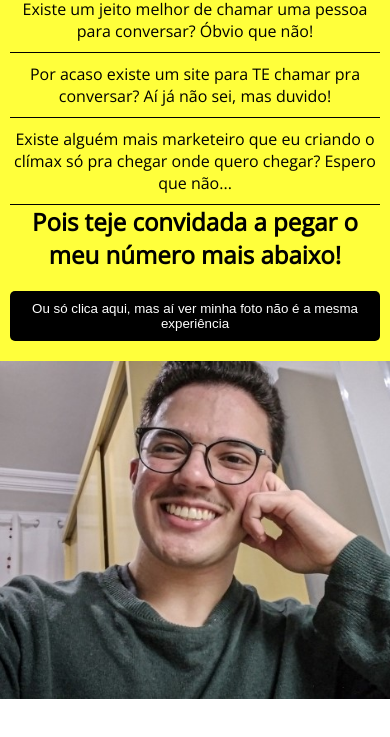
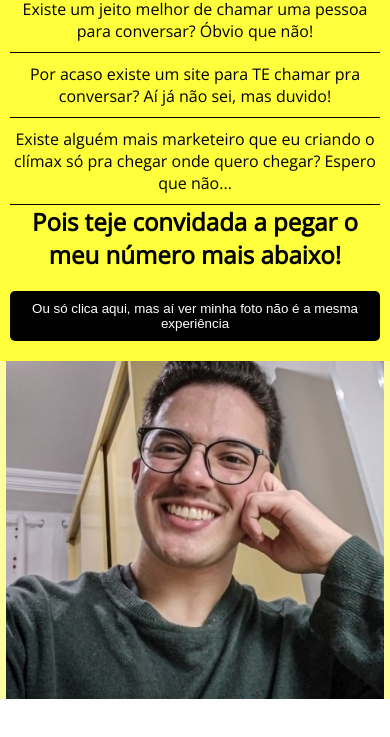
Before and after one commit to o-Patrick/oi-bianca, a plain HTML site: page index.html in a window 390 px wide. Shown: the part 55-792 px from the top of the page. Drawn offline with nearby package versions, Linux system fonts and the light colour scheme.

Commit message:
correcao imagem e cor de fundo imagem

```diff
--- a/index.html
+++ b/index.html
@@ -28,10 +28,12 @@
       </a>
     </section>
 
-    <picture class="containerFotos">
-      <source media="(max-width: 800px)" srcset="img/patrick-p.jpg" type="image/jpg">
-      <img src="img/patrick-g.jpg" alt="Patrick" class="fotoGrande">
-    </picture>
+    <div class="fundoFoto">
+      <picture class="containerFotos">
+        <source media="(max-width: 800px)" srcset="img/patrick-p.jpg" type="image/jpg">
+        <img src="img/patrick-g.jpg" alt="Patrick" class="fotoGrande">
+      </picture>
+    </div>
 
     <section class="cta" id="cta">
       <p>Também é óbvio que não tem nada escrito depois da foto, o botão era só pra... Enfim... Você entendeu</p>
--- a/style.css
+++ b/style.css
@@ -34,7 +34,9 @@ header {
   padding-bottom: 10px;
   border-bottom: 1px solid black;
 }
-
+.fundoFoto {
+  background-color: #fdfd81c4;
+}
 button {
   background-color: black;
   color: white;
@@ -57,11 +59,13 @@ button:hover {
 
 .fotoGrande {
   height: 40vh;
+  display: block;
+  margin: auto;
 }
 
 @media (max-width:800px) {
   .fotoGrande {
-    width: 100%;
+    height: 40vh;
   }
 }
 
```
